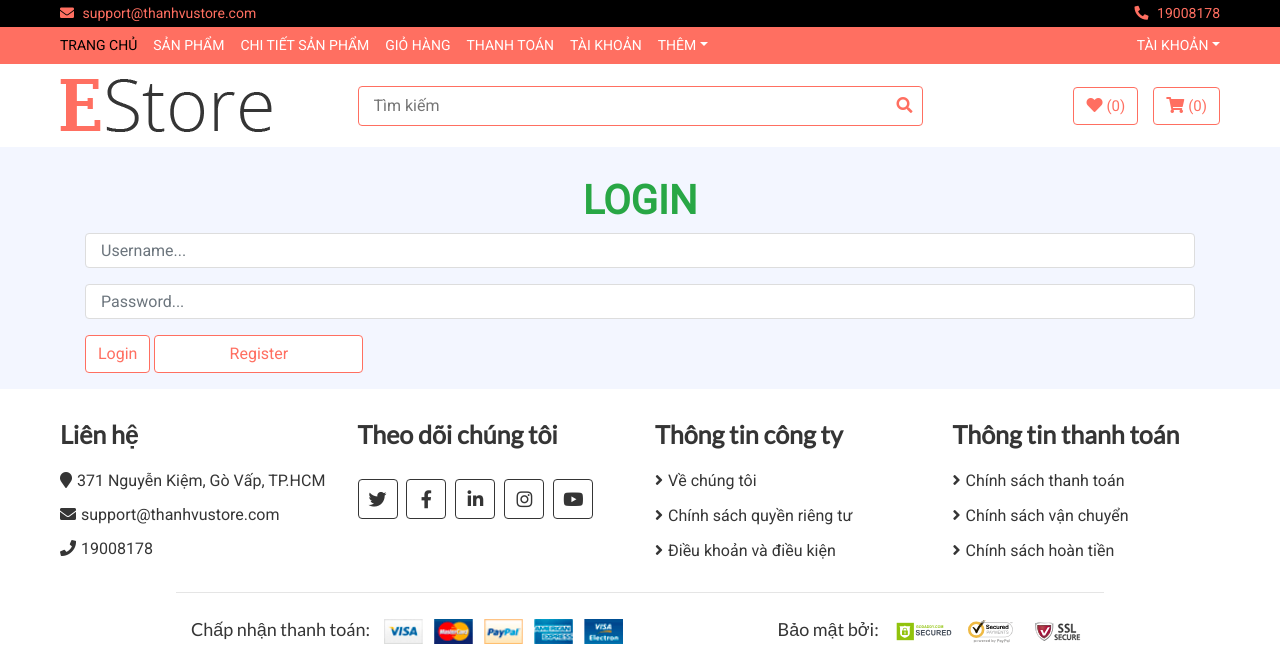
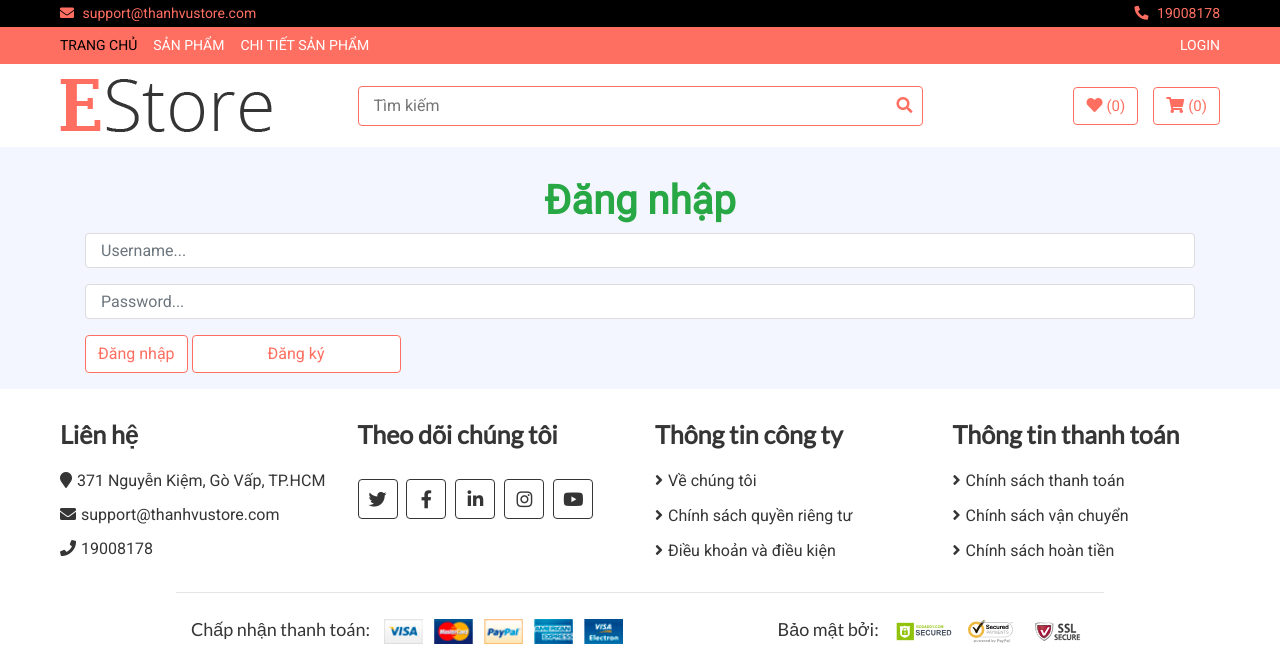
Before and after one commit to quoctann/demowebstore, a Flask app: page /login in a window 1280 px wide. Shown: the top 668 px of the page. Run offline with Flask 2, Linux system fonts and the light colour scheme; some libraries are stand-ins or nearby versions.

Commit message:
complete view_user, login - logout

```diff
--- a/webstore/main.py
+++ b/webstore/main.py
@@ -1,7 +1,7 @@
 from flask import render_template, request, redirect, session, url_for
 from webstore import app, utils, login
 from webstore.models import Product
-from flask_login import logout_user, login_user
+from flask_login import logout_user, login_user, login_required
 from webstore.models import *
 
 
@@ -12,8 +12,8 @@ def user_load(user_id):
 
 @app.route('/')
 def index():
-    products = Product.query.filter(Product.id.startswith("SS")).all()
-    return render_template('index.html', products= products)
+
+    return render_template('index.html')
 
 
 @app.route('/product-list')
@@ -29,26 +29,31 @@ def product_detail():
 
 
 @app.route('/cart')
+@login_required
 def cart():
     return render_template('cart.html')
 
 
 @app.route('/checkout')
+@login_required
 def checkout():
     return render_template('checkout.html')
 
 
 @app.route('/contact')
+@login_required
 def contact():
     return render_template('contact.html')
 
 
 @app.route('/my-account')
+@login_required
 def my_account():
     return render_template('my-account.html')
 
 
 @app.route('/wishlist')
+@login_required
 def wishlist():
     return render_template('wishlist.html')
 
@@ -77,7 +82,7 @@ def login():
 def logout():
     logout_user()
 
-    return redirect(url_for("index"))
+    return redirect(url_for("index",))
 
 
 @app.route("/register", methods=["get", "post"])
--- a/webstore/templates/bar_footer.html
+++ b/webstore/templates/bar_footer.html
@@ -65,6 +65,7 @@
                             <a href="{{ url_for('index') }}" class="nav-item nav-link active">Trang chủ</a>
                             <a href="{{ url_for('product_list') }}" class="nav-item nav-link">Sản phẩm</a>
                             <a href="{{ url_for('product_detail') }}" class="nav-item nav-link">Chi tiết sản phẩm</a>
+                        {% if current_user.is_authenticated %}
                             <a href="{{ url_for('cart') }}" class="nav-item nav-link">Giỏ hàng</a>
                             <a href="{{ url_for('checkout') }}" class="nav-item nav-link">Thanh toán</a>
                             <a href="{{ url_for('my_account') }}" class="nav-item nav-link">Tài khoản</a>
@@ -72,20 +73,25 @@
                                 <a href="#" class="nav-link dropdown-toggle" data-toggle="dropdown">Thêm</a>
                                 <div class="dropdown-menu">
                                     <a href="{{ url_for('wishlist') }}" class="dropdown-item">Yêu thích</a>
-                                    <a href="{{ url_for('login') }}" class="dropdown-item">Đăng ký & Đăng nhập</a>
                                     <a href="{{ url_for('contact') }}" class="dropdown-item">Liên hệ</a>
                                 </div>
                             </div>
+                        {% endif %}
                         </div>
+
+                        {% if not current_user.is_authenticated %}
                         <div class="navbar-nav ml-auto">
-                            <div class="nav-item dropdown">
-                                <a href="#" class="nav-link dropdown-toggle" data-toggle="dropdown">Tài khoản</a>
-                                <div class="dropdown-menu">
-                                    <a href="#" class="dropdown-item">Đăng nhập</a>
-                                    <a href="{{ url_for('register') }}" class="dropdown-item">Đăng ký</a>
-                                </div>
+                            <div class="nav-item">
+                                <a class="nav-link" href="{{ url_for('login') }}">Login</a>
                             </div>
                         </div>
+                        {% else %}
+                        <div class="navbar-nav ml-auto">
+                            <div class="nav-item">
+                                <a class="nav-link" href="{{ url_for('logout') }}">Logout</a>
+                            </div>
+                        </div>
+                        {% endif %}
                     </div>
                 </nav>
             </div>
--- a/webstore/templates/login.html
+++ b/webstore/templates/login.html
@@ -2,7 +2,12 @@
 
 {% block body %}
     <div class="container">
-        <h1 class="text-center text-success">LOGIN</h1>
+        <h1 class="text-center text-success">Đăng nhập</h1>
+        {% if err_msg %}
+        <div class="alert alert-danger">
+            <h1>{{ err_msg }}</h1>
+        </div>
+        {% endif %}
         <form method="post">
             <div class="form-group">
                 <input type="text" placeholder="Username..."
@@ -13,9 +18,9 @@
                        name="password" class="form-control" />
             </div>
             <div class="form-group">
-                <input type="submit" value="Login"
+                <input type="submit" value="Đăng nhập"
                        class="btn btn-danger" />
-                <a href="{{ url_for('register') }}"><input value="Register"
+                <a href="{{ url_for('register') }}"><input value="Đăng ký"
                        class="btn btn-danger" /></a>
             </div>
         </form>
--- a/webstore/templates/register.html
+++ b/webstore/templates/register.html
@@ -2,7 +2,7 @@
 
 {% block body %}
      <div class="container">
-        <h1 class="text-center text-success">DANG KY TAI KHOAN</h1>
+        <h1 class="text-center text-success">ĐĂNG KÝ TÀI KHOẢN</h1>
         {% if err_msg %}
         <div class="alert alert-danger">
             <h1>{{ err_msg }}</h1>
@@ -26,8 +26,9 @@
                        name="confirm" class="form-control" required />
             </div>
             <div class="form-group">
-                <input type="submit" value="Dang ky"
+                <input type="submit" value="Đăng ký"
                        class="btn btn-danger" />
+                <a class="btn btn-danger" href="{{ url_for('login') }}">Đăng nhập</a>
             </div>
         </form>
     </div>
```
